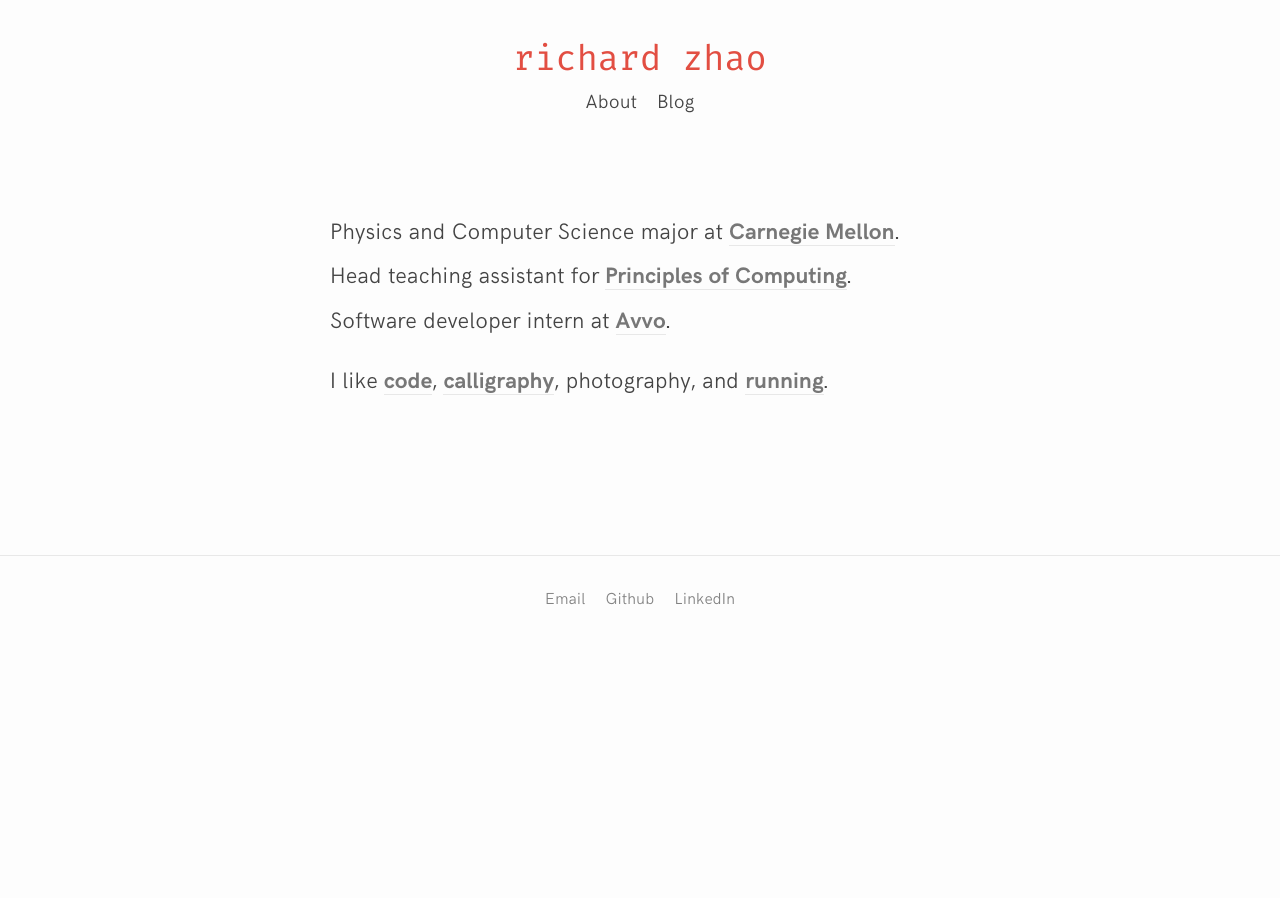
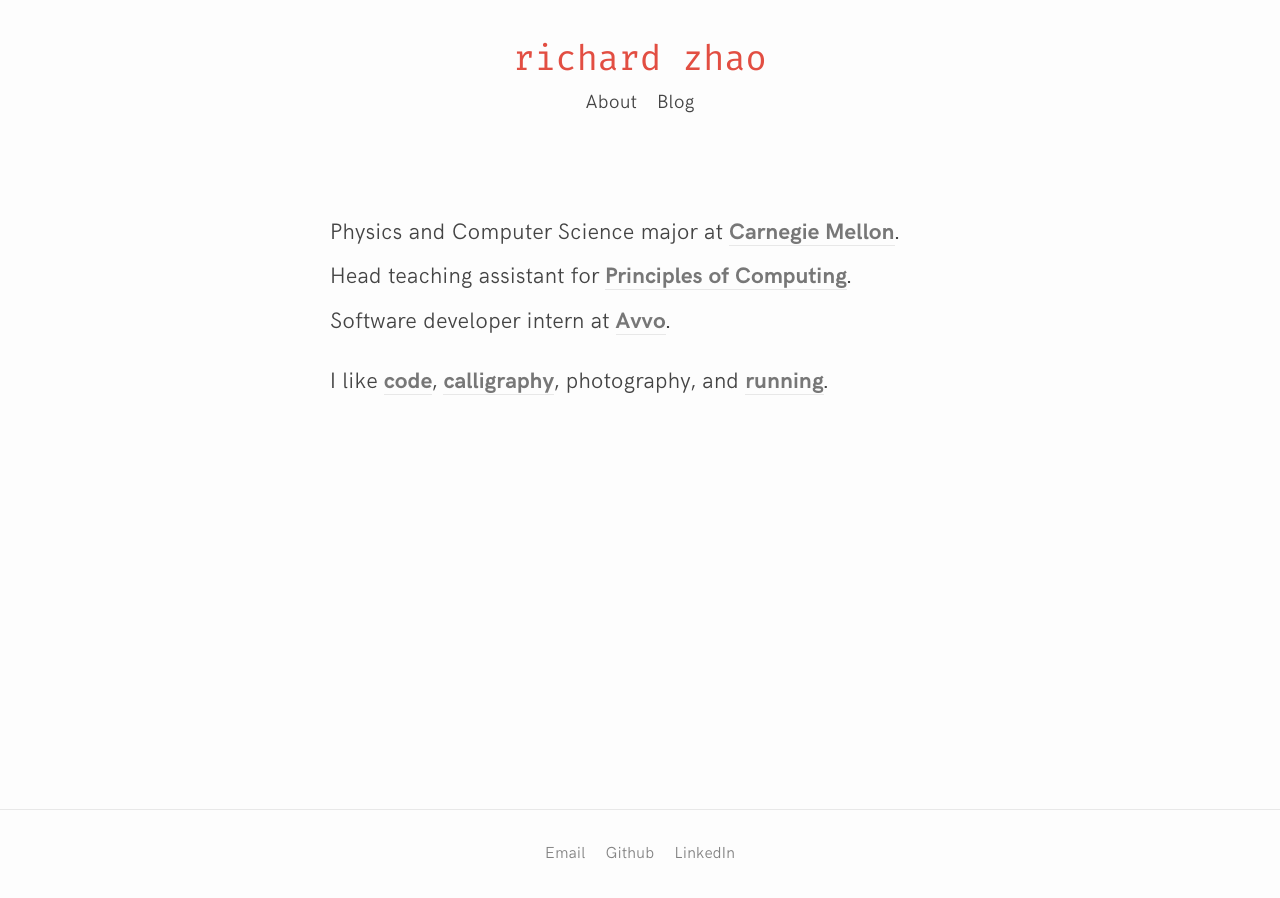
Before and after one commit to zhaorz/zhaorz.github.io, a Jekyll site: the page built from index.html, in a window 1280 px wide. Built offline with Jekyll 4.4.1, drawn with Linux system fonts in a browser that asks for light colours; nearby versions of some CDN libraries.

Commit message:
Add sticky footer

```diff
--- a/_sass/_base.scss
+++ b/_sass/_base.scss
@@ -7,8 +7,6 @@ dl, dd, ol, ul, figure {
   margin: 0;
   padding: 0;
 }
-
-
 
 /**
  * Basic styling
--- a/_sass/_footer.scss
+++ b/_sass/_footer.scss
@@ -2,9 +2,27 @@
  * _footer.scss
  */
 
+
+/* Sticky footer */
+html {
+  position: relative;
+  min-height: 100%;
+}
+
+body {
+  margin-bottom: 90px;
+}
+
+footer {
+  position: absolute;
+  left: 0;
+  bottom: 0;
+  height: 90px;
+  width: 100%;
+}
+
 .site-footer {
   border-top: 1px solid $grey-color-light;
-  padding: $spacing-unit 0;
 }
 
 .footer-contacts {
@@ -12,6 +30,7 @@
   justify-content: center;
   align-items: center;
   font-weight: 300;
+  padding: $spacing-unit 0;
 
   // Gaps between nav items, but not on the last one
   a {
```
